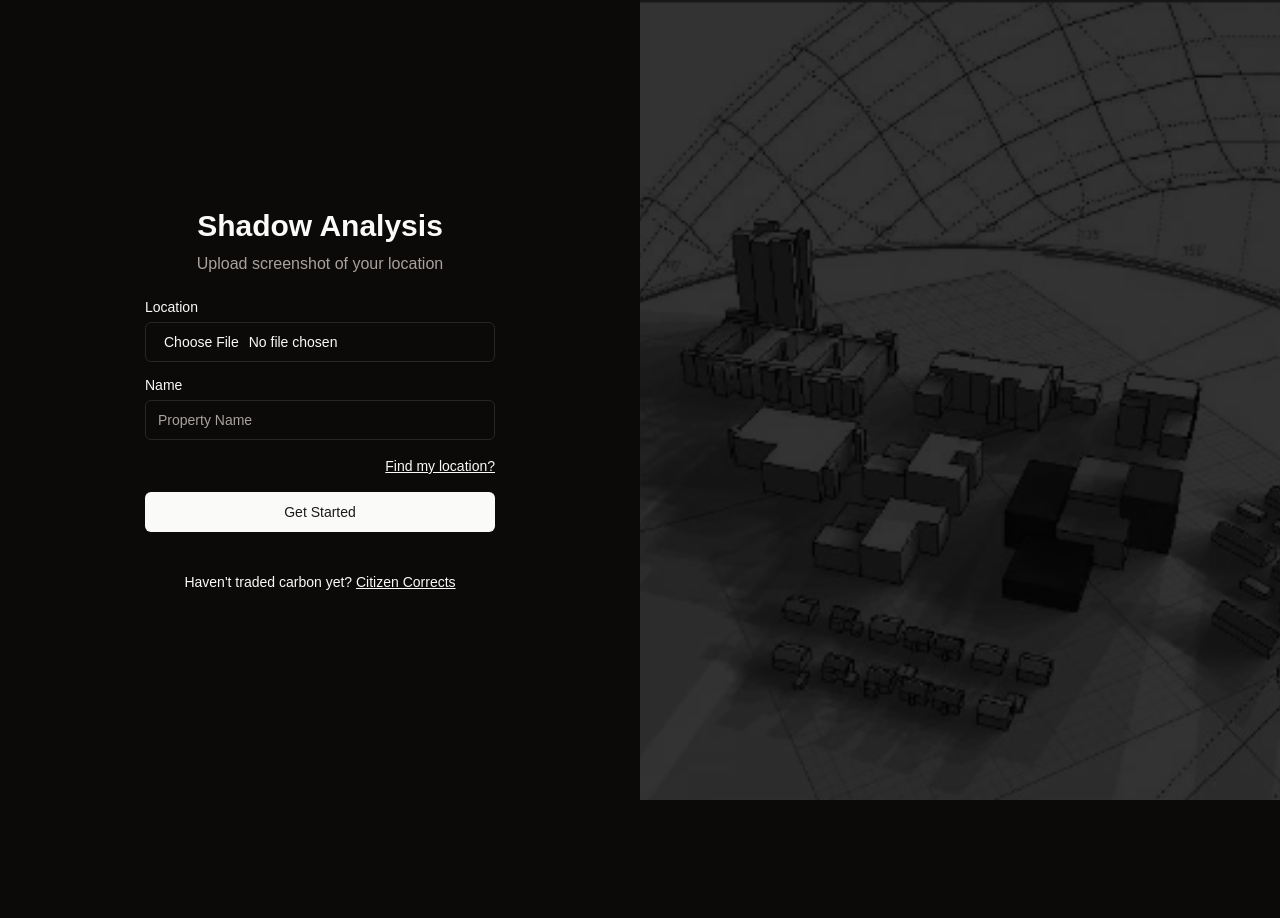
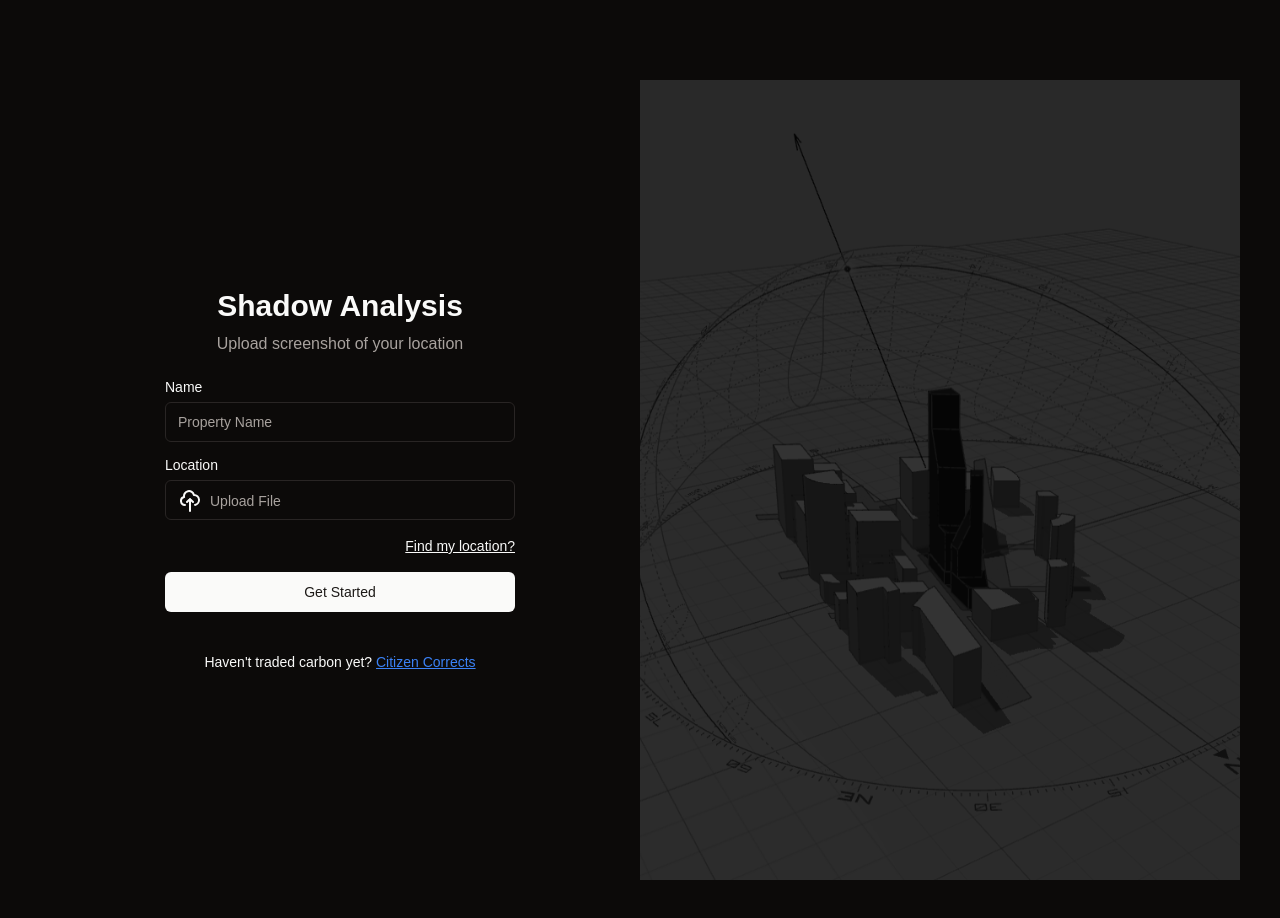
Before and after one commit to lagooneration/shadow-analysis, a Next.js app: page / in a window 1280 px wide. Before the commit the page ends 800 px from the top, so only its background shows below. Built offline with nearby package versions, Linux system fonts and the light colour scheme.

Commit message:
Intro page

```diff
--- a/app/page.tsx
+++ b/app/page.tsx
@@ -22,6 +22,7 @@ export default function Dashboard() {
   // }
 
   return (
+    <div className="w-full h-full flex flex-row justify-center items-center p-10 mt-10">
     <div className="w-full lg:grid lg:min-h-[600px] lg:grid-cols-2 xl:min-h-[800px]">
       <div className="flex items-center justify-center py-12">
         <div className="mx-auto grid w-[350px] gap-6">
@@ -32,16 +33,7 @@ export default function Dashboard() {
             </p>
           </div>
           <form  className="grid gap-4">
-            <div className="grid gap-2">
-              <Label htmlFor="picture">Location</Label>
-              <Input
-                id="picture"
-                type="file"
-                placeholder="location"
-                required
-              />
-            </div>
-            <div className="grid gap-2">
+          <div className="grid gap-2">
               <Label htmlFor="name">Name</Label>
               <Input
                 id="name"
@@ -49,6 +41,39 @@ export default function Dashboard() {
                 placeholder="Property Name"
                 required
               />
+            </div>
+            <div className="grid gap-2">
+              <Label htmlFor="picture">Location</Label>
+              <div className="flex h-10 w-full rounded-md border border-input bg-background px-3 py-2 text-sm ring-offset-background file:border-0 file:bg-transparent file:text-sm file:font-medium file:text-foreground placeholder:text-muted-foreground focus-visible:outline-none focus-visible:ring-2 focus-visible:ring-ring focus-visible:ring-offset-2 disabled:cursor-not-allowed disabled:opacity-50">
+              <div className="relative">
+                <input
+                  type="file"
+                  id="name"
+                  className="hidden"
+                  required
+                />
+                <label
+                  htmlFor="name"
+                  className="flex items-center justify-center cursor-pointer"
+                >
+                  <svg
+                    xmlns="http://www.w3.org/2000/svg"
+                    className="h-6 w-6 mr-2"
+                    fill="none"
+                    viewBox="0 0 24 24"
+                    stroke="currentColor"
+                  >
+                    <path
+                      strokeLinecap="round"
+                      strokeLinejoin="round"
+                      strokeWidth={2}
+                      d="M7 16a4 4 0 01-.88-7.903A5 5 0 1115.9 6L16 6a5 5 0 011 9.9M15 13l-3-3m0 0l-3 3m3-3v12"
+                    />
+                  </svg>
+                  <span className="text-muted-foreground">Upload File</span>
+                </label>
+              </div>
+              </div>
             </div>
             <div className="grid gap-2">
               <div className="flex items-center">
@@ -66,7 +91,7 @@ export default function Dashboard() {
           </form>
           <div className="mt-4 text-center text-sm">
             Haven&apos;t traded carbon yet?{" "}
-            <Link href="https://www.citizencorrects.com" className="underline">
+            <Link href="https://www.citizencorrects.com" className="underline text-blue-500">
               Citizen Corrects
             </Link>
           </div>
@@ -74,7 +99,7 @@ export default function Dashboard() {
       </div>
       <div className="hidden bg-muted lg:block">
         <Image
-          src="/intro.png"
+          src="/assets/intro.png"
           alt="Image"
           width="1920"
           height="1080"
@@ -82,5 +107,6 @@ export default function Dashboard() {
         />
       </div>
     </div>
+    </div>
   )
 }
--- a/components/ui/month.tsx
+++ b/components/ui/month.tsx
@@ -20,7 +20,6 @@ export function Month() {
     <div className="grid gap-3">
       <Label htmlFor="month">Month: <span className="text-blue-500">{monthNames[month - 1]}</span></Label>
       <div className="flex h-10 w-full rounded-md border border-input bg-background px-3 py-2 text-sm ring-offset-background file:border-0 file:bg-transparent file:text-sm file:font-medium file:text-foreground placeholder:text-muted-foreground focus-visible:outline-none focus-visible:ring-2 focus-visible:ring-ring focus-visible:ring-offset-2 disabled:cursor-not-allowed disabled:opacity-50">
-
       <Slider
         id="month"
         defaultValue={[5]}
```
Also changed, not shown: public/assets/intro.png (added).
